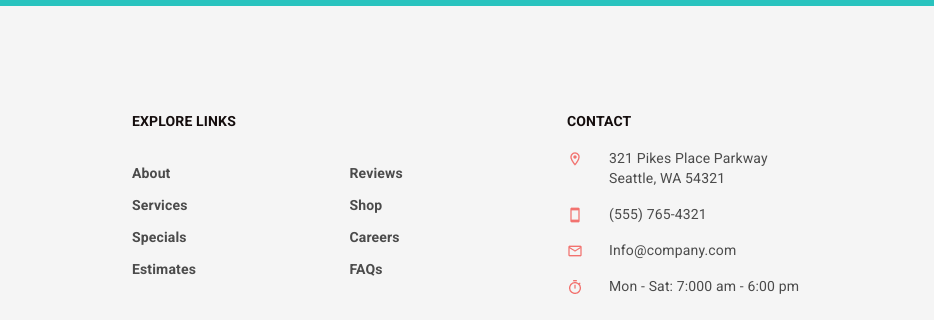
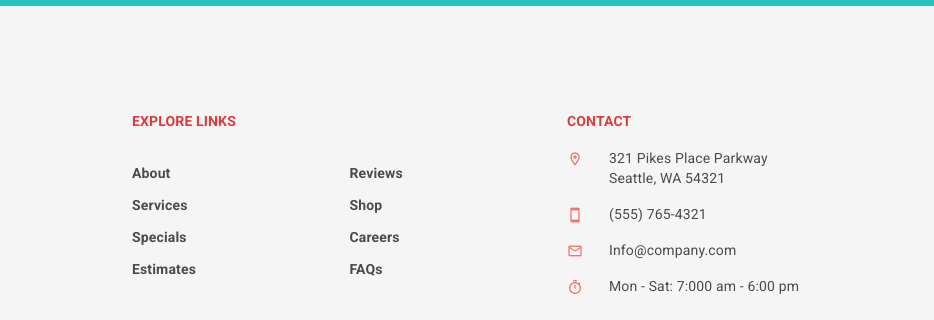
Before and after one commit to denchik-13/123, a plain HTML site: page index.html in a window 1280 px wide. Shown: the part 5176-5496 px from the top of the page, 346-1280 px from the left. Drawn offline with Linux system fonts and the light colour scheme; files whose address does not match are found by name.

Commit message:
changed text color in footer

```diff
--- a/css/footer.css
+++ b/css/footer.css
@@ -6,7 +6,7 @@
     font-weight: bold;
     font-size: 14px;
     line-height: 22px;
-    color: #140d0d;
+    color: #dd3b3b;
 }
 
 .footer__menu {
```
